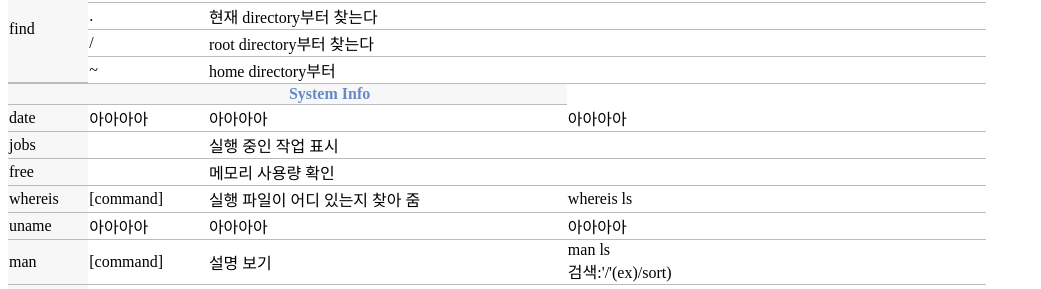
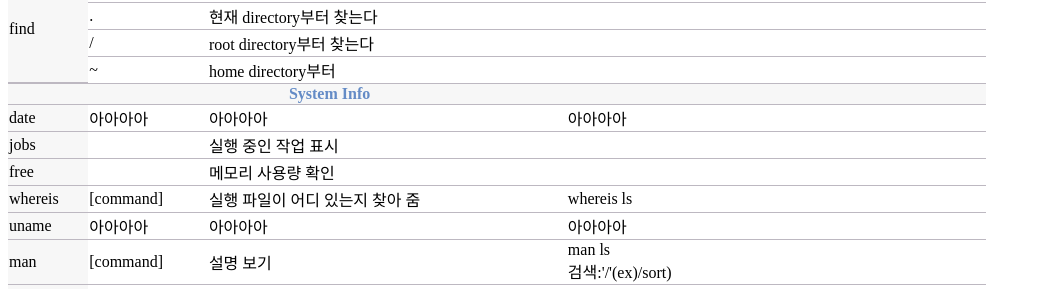
Before and after one commit to finddme/finddme.github.io, a Jekyll site: the page built from _posts/2022-01-12-Linux.md, in a window 1280 px wide. Shown: the part 1241-1530 px from the top of the page, without its empty margins (0-1041 px from the left). Built offline with Jekyll 4.4.1, drawn with Linux system fonts in a browser that asks for light colours.

Commit message:
Update 2022-01-12-Linux.md

```diff
--- a/_posts/2022-01-12-Linux.md
+++ b/_posts/2022-01-12-Linux.md
@@ -82,7 +82,7 @@
        <tr><td class="line">&#46;</td><td class="line">현재 directory부터 찾는다</td><td class="line"> </td></tr>
        <tr><td class="line">&#47;</td><td class="line">root directory부터 찾는다</td><td class="line"> </td></tr>
        <tr><td class="line">~</td><td class="line">home directory부터 </td><td class="line"> </td></tr>
-       <tr><td class="line3"> </td><td class="line3"> </td><td class="line3">&nbsp;&nbsp;&nbsp;&nbsp;&nbsp;&nbsp;&nbsp;&nbsp;&nbsp;&nbsp;&nbsp;&nbsp;&nbsp;&nbsp;&nbsp;&nbsp;&nbsp;&nbsp;&nbsp;&nbsp;<span style="color:#648BC6; font-weight: bold;">System Info</span></td></tr>
+       <tr><td class="line3"> </td><td class="line3"> </td><td class="line3">&nbsp;&nbsp;&nbsp;&nbsp;&nbsp;&nbsp;&nbsp;&nbsp;&nbsp;&nbsp;&nbsp;&nbsp;&nbsp;&nbsp;&nbsp;&nbsp;&nbsp;&nbsp;&nbsp;&nbsp;<span style="color:#648BC6; font-weight: bold;">System Info</span></td><td class="line3"> </td></tr>
        <tr><td class="line3" rowspan="1">date</td><td class="line">아아아아</td><td class="line">아아아아</td><td class="line">아아아아</td></tr>
        <tr><td class="line3" rowspan="1">jobs</td><td class="line"> </td><td class="line">실행 중인 작업 표시</td><td class="line"> </td></tr>
        <tr><td class="line3" rowspan="1">free</td><td class="line"> </td><td class="line">메모리 사용량 확인</td><td class="line"> </td></tr>
```
